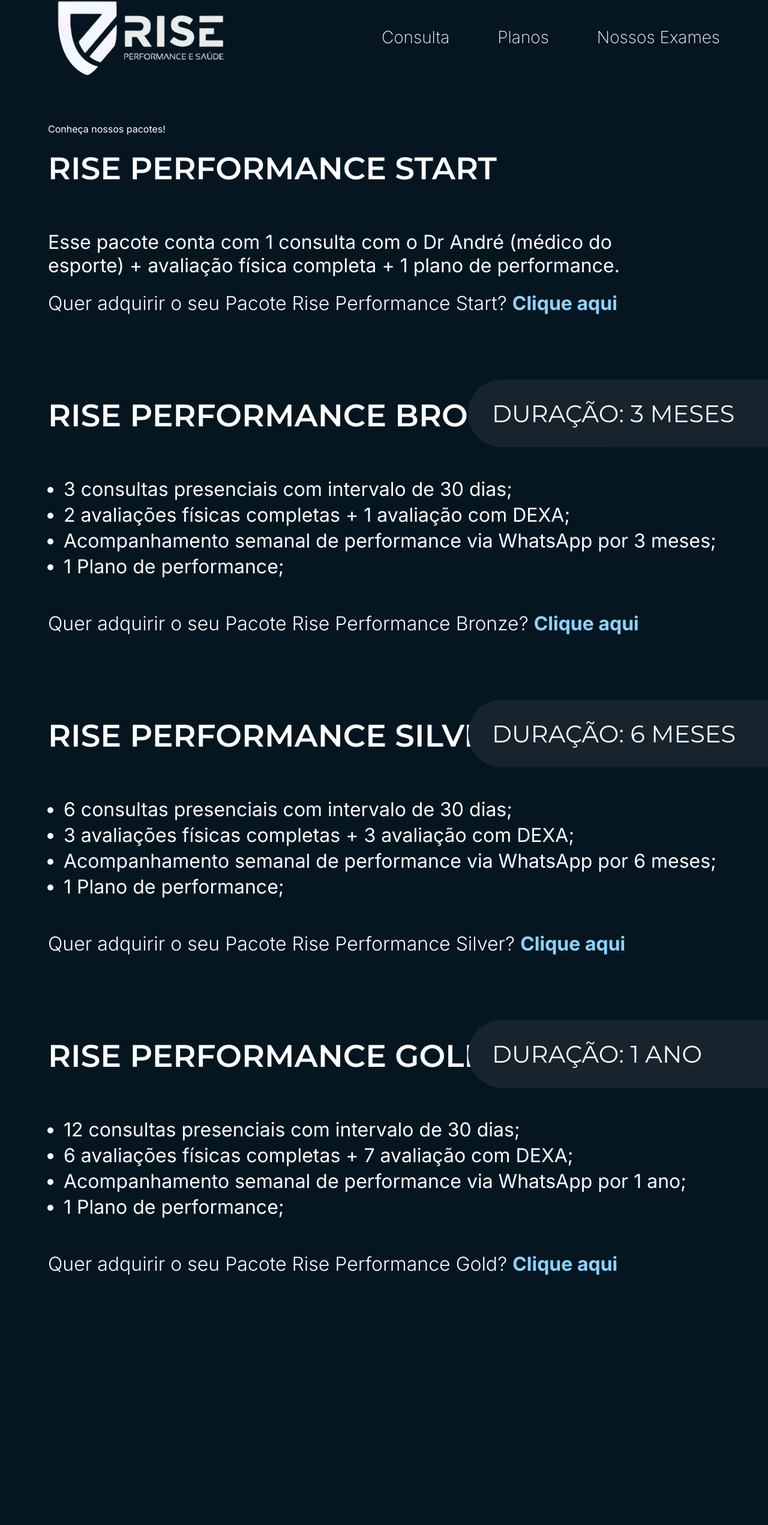
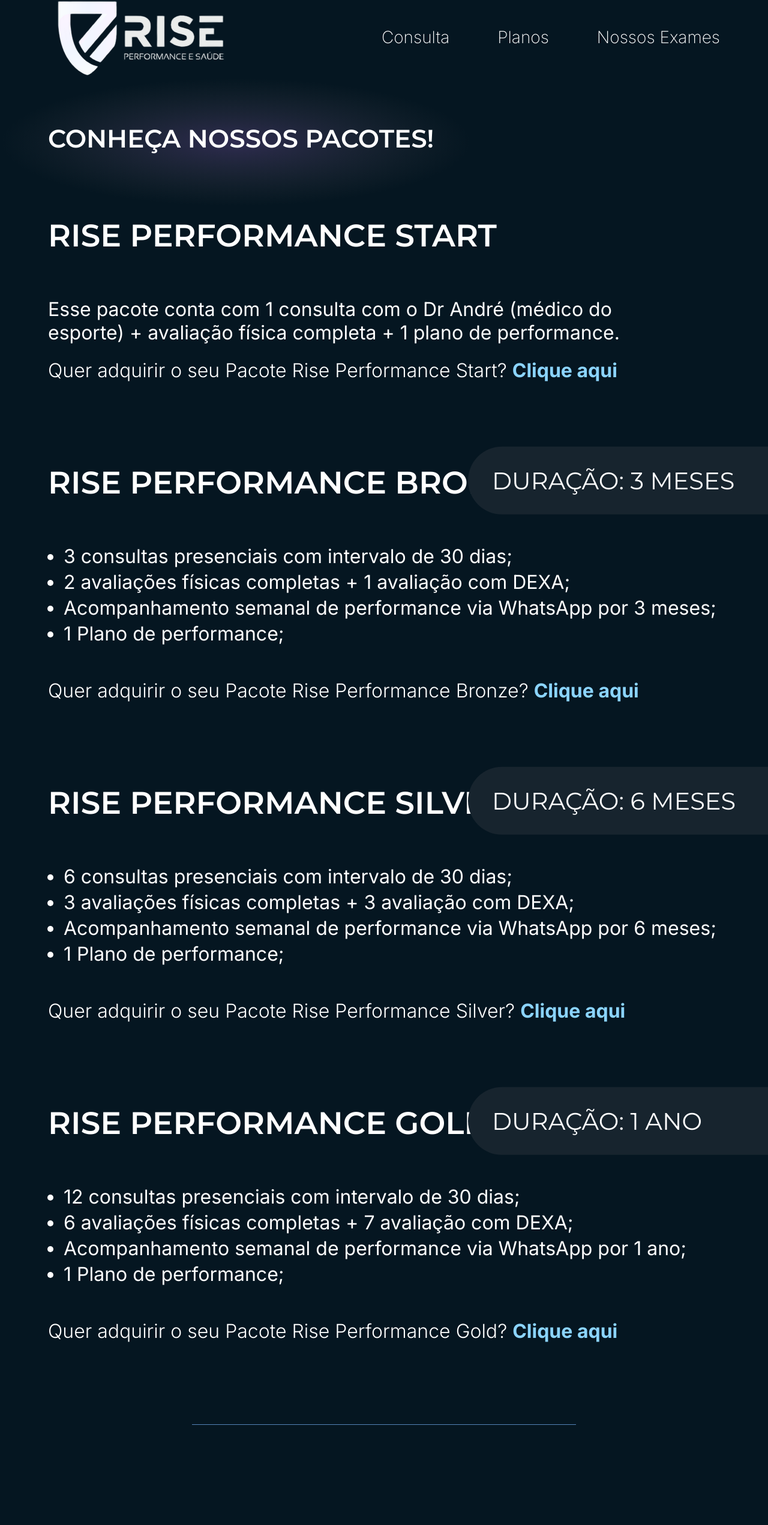
Before and after one commit to riseperformance/rise, a React (Vite) app: page /planos in a window 1280 px wide. Shown: the part 113-2656 px from the top of the page at 60% size. Before the commit the page ends 2320 px from the top, so only its background shows below. Built offline with nearby package versions, Linux system fonts and the light colour scheme.

Commit message:
work on plans screen

```diff
--- a/src/pages/home/Home.module.scss
+++ b/src/pages/home/Home.module.scss
@@ -1,6 +1,6 @@
 @import "/src/_variables.scss";
 
-main {
+.mainContainer {
   display: flex;
   flex-direction: column;
   row-gap: 1.5rem;
--- a/src/pages/home/Home.tsx
+++ b/src/pages/home/Home.tsx
@@ -1,4 +1,4 @@
-import "./Home.module.scss";
+import styles from "./Home.module.scss";
 import { Address } from "./components/address/Address";
 import { About } from "./components/about/About";
 import { Advertising } from "./components/advertising/Advertising";
@@ -11,7 +11,7 @@
 
 export const Home = () => {
   return (
-    <main>
+    <main className={styles.mainContainer}>
       <Welcome />
       <Advertising />
       <Benefits />
--- a/src/pages/plans/Plans.module.scss
+++ b/src/pages/plans/Plans.module.scss
@@ -1,21 +1,48 @@
 @import "/src/_variables.scss";
 
-main {
+.mainContainer {
   display: flex;
   flex-direction: column;
+  align-items: center;
   row-gap: 1.5rem;
   width: 100%;
+
+  .titleContainer {
+    position: relative;
+    width: 100%;
+    margin-bottom: 5rem;
+
+    h1 {
+      font-family: 'Montserrat', sans-serif;
+      font-size: 2.625rem;
+      font-weight: 700;
+      text-transform: uppercase;
+    }
+
+    img {
+      z-index: -1;
+      position: absolute;
+      top: 0;
+      left: 0;
+      transform: translate(-10%, -35%);
+      user-select: none;
+    }
+  }
 
   .plansSection {
     display: flex;
     flex-direction: column;
+    align-items: center;
     row-gap: 8.5rem;
+    width: 100%;
+    margin-bottom: 8.5rem;
 
     .planContainer {
       position: relative;
       display: flex;
       flex-direction: column;
       row-gap: 1.5rem;
+      width: 100%;
 
       h2 {
         font-family: "Montserrat", sans-serif;
@@ -68,4 +95,12 @@
       }
     }
   }
+
+  .divider {
+    max-width: 40rem;
+    width: 100%;
+    height: 0.0625rem;
+    background-color: $primary;
+    margin: 0 1rem;
+  }
 }
--- a/src/pages/plans/Plans.tsx
+++ b/src/pages/plans/Plans.tsx
@@ -2,6 +2,8 @@
 
 import { useEffect, useState } from "react";
 import styles from "./Plans.module.scss";
+import blurDiamondVariant from "/blur_diamond_variant.svg";
+import { PlanRefund } from "../home/components/plan-refund/PlanRefund";
 
 type Plan = {
   title: string;
@@ -88,8 +90,11 @@
   }, []);
 
   return (
-    <main>
-      <h1>Conheça nossos pacotes!</h1>
+    <main className={styles.mainContainer}>
+      <div className={styles.titleContainer}>
+        <h1>Conheça nossos pacotes!</h1>
+        <img src={blurDiamondVariant} alt="" draggable={false} />
+      </div>
 
       <section className={styles.plansSection}>
         {plans.map((plan, planIndex) => (
@@ -118,7 +123,11 @@
             ) : undefined}
           </div>
         ))}
+
+        <div className={styles.divider} />
       </section>
+
+      <PlanRefund />
     </main>
   );
 };
```
Also changed, not shown: public/blur_diamond_variant.svg (added).
